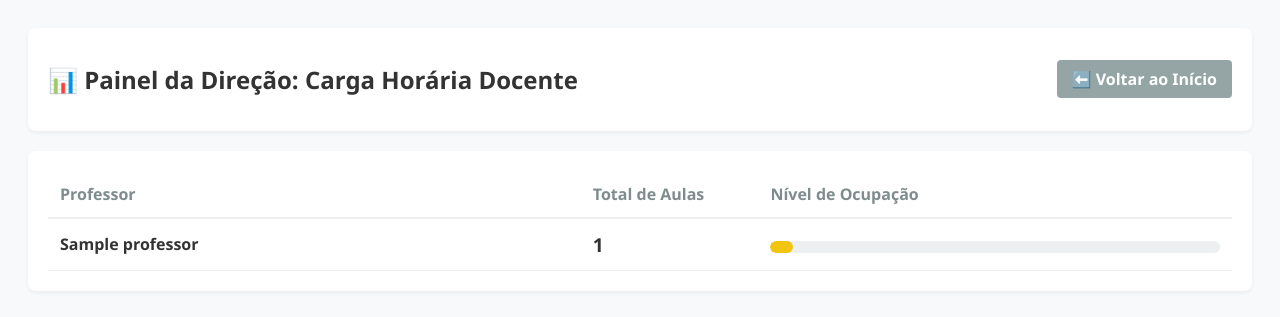
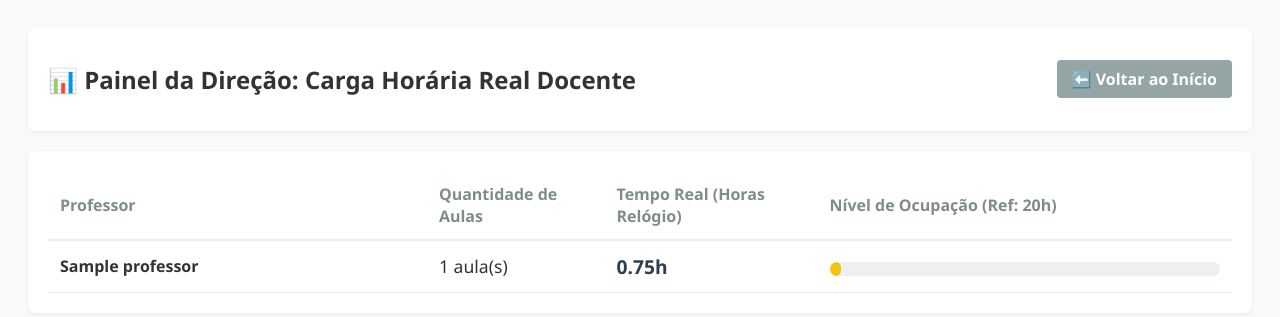
Before and after one commit to jsambarreto/sgg-ifba, a Django app: page /direcao/carga-horaria/ in a window 1280 px wide. Shown: the top 317 px of the page. Run offline with Django 5.2, Linux system fonts and the light colour scheme; a user stored in the database is signed in; tables that the repository leaves empty hold one stand-in row (values such as "Sample post").

Commit message:
feat: update professor workload report with detailed hour calculations and improved data structure

```diff
--- a/gestao/templates/gestao/relatorio_carga.html
+++ b/gestao/templates/gestao/relatorio_carga.html
@@ -15,19 +15,19 @@
         .tabela-dashboard td { padding: 12px; border-bottom: 1px solid #eee; vertical-align: middle; }
 
         /* Estilos da Barra de Progresso */
-        .barra-fundo { width: 100%; background: #ecf0f1; border-radius: 10px; height: 12px; overflow: hidden; margin-top: 5px; }
+        .barra-fundo { width: 100%; background: #ecf0f1; border-radius: 10px; height: 14px; overflow: hidden; margin-top: 5px; position: relative; }
         .barra-preenchimento { height: 100%; border-radius: 10px; transition: width 0.5s; }
 
-        /* Cores baseadas na carga horária (exemplo baseado em 20h como limite) */
-        .carga-alta { background: #e74c3c; } /* Vermelho */
-        .carga-media { background: #3498db; } /* Azul */
-        .carga-baixa { background: #f1c40f; } /* Amarelo */
+        /* Cores baseadas na ocupação real em horas */
+        .carga-alta { background: #e74c3c; } /* Vermelho: Próximo ou acima do limite */
+        .carga-media { background: #3498db; } /* Azul: Equilibrado */
+        .carga-baixa { background: #f1c40f; } /* Amarelo: Subutilizado */
     </style>
 </head>
 <body>
 
     <div class="header">
-        <h2>📊 Painel da Direção: Carga Horária Docente</h2>
+        <h2>📊 Painel da Direção: Carga Horária Real Docente</h2>
         <a href="/" class="btn-voltar">⬅️ Voltar ao Início</a>
     </div>
 
@@ -36,31 +36,31 @@
             <thead>
                 <tr>
                     <th>Professor</th>
-                    <th style="width: 15%;">Total de Aulas</th>
-                    <th style="width: 40%;">Nível de Ocupação</th>
+                    <th style="width: 15%;">Quantidade de Aulas</th>
+                    <th style="width: 18%;">Tempo Real (Horas Relógio)</th>
+                    <th style="width: 35%;">Nível de Ocupação (Ref: 20h)</th>
                 </tr>
             </thead>
             <tbody>
-                {% for prof in professores %}
+                {% for item in dados_professores %}
                 <tr>
-                    <td><strong>{{ prof.nome_completo }}</strong></td>
-                    <td style="font-size: 1.2em; font-weight: bold;">{{ prof.total_aulas }}</td>
+                    <td><strong>{{ item.professor.nome_completo }}</strong></td>
+                    <td style="font-size: 1.1em; font-weight: 500;">{{ item.total_aulas }} aula(s)</td>
+                    <td style="font-size: 1.2em; font-weight: bold; color: #2c3e50;">{{ item.total_horas }}h</td>
                     <td>
-                        {% widthratio prof.total_aulas 20 100 as porcentagem %}
-
-                        <div class="barra-fundo">
+                        <div class="barra-fundo" title="Ocupação: {{ item.porcentagem }}%">
                             <div class="barra-preenchimento
-                                {% if prof.total_aulas >= 16 %}carga-alta
-                                {% elif prof.total_aulas >= 8 %}carga-media
+                                {% if item.total_horas >= 16 %}carga-alta
+                                {% elif item.total_horas >= 8 %}carga-media
                                 {% else %}carga-baixa{% endif %}"
-                                style="width: {% if prof.total_aulas > 20 %}100{% else %}{{ porcentagem }}{% endif %}%;">
+                                style="width: {{ item.porcentagem }}%;">
                             </div>
                         </div>
                     </td>
                 </tr>
                 {% empty %}
                 <tr>
-                    <td colspan="3" style="text-align: center; color: #7f8c8d;">Nenhuma aula cadastrada na base de dados ainda.</td>
+                    <td colspan="4" style="text-align: center; color: #7f8c8d; padding: 30px;">Nenhuma aula cadastrada na base de dados ainda.</td>
                 </tr>
                 {% endfor %}
             </tbody>
--- a/gestao/views.py
+++ b/gestao/views.py
@@ -361,11 +361,47 @@ def relatorio_carga_horaria(request):
     if not (request.user.is_superuser or (hasattr(request.user, 'professor') and request.user.professor.is_diretor)):
         raise PermissionDenied("Acesso restrito à Direção do Campus.")
 
-    professores = Professor.objects.annotate(
-        total_aulas=Count('grades_horarias')
-    ).order_by('-total_aulas')
+    professores_lista = Professor.objects.all().order_by('nome_completo')
+    dados_professores = []
 
-    return render(request, 'gestao/relatorio_carga.html', {'professores': professores})
+    for prof in professores_lista:
+        aulas = prof.grades_horarias.select_related('horario', 'disciplina', 'turma').all()
+        total_aulas = aulas.count()
+        total_horas = 0.0
+
+        ppa_contabilizados = set()
+
+        for aula in aulas:
+            if aula.disciplina:
+                nome_disc = aula.disciplina.nome.upper()
+                # Captura variações: "PPA", "PRÁTICA PROFISSIONAL" ou "PRATICA PROFISSIONAL"
+                if "PPA" in nome_disc or "PRÁTICA PROFISSIONAL" in nome_disc or "PRATICA PROFISSIONAL" in nome_disc:
+                    chave_ppa = (aula.turma_id, aula.disciplina_id)
+                    if chave_ppa not in ppa_contabilizados:
+                        total_horas += 0.75
+                        ppa_contabilizados.add(chave_ppa)
+                    continue
+
+            # Regra normal por cada aula física individual
+            if aula.horario.turno == 'N':    # Noturno: 50 min = 0.833h
+                total_horas += 50 / 60
+            else:                            # Matutino e Vespertino: 45 min = 0.75h
+                total_horas += 45 / 60
+
+        porcentagem = int((total_horas / 20) * 100) if total_horas > 0 else 0
+        if porcentagem > 100:
+            porcentagem = 100
+
+        dados_professores.append({
+            'professor': prof,
+            'total_aulas': total_aulas,
+            'total_horas': round(total_horas, 2),
+            'porcentagem': porcentagem
+        })
+
+    dados_professores.sort(key=lambda x: x['total_horas'], reverse=True)
+
+    return render(request, 'gestao/relatorio_carga.html', {'dados_professores': dados_professores})
 
 @login_required
 def pagina_inicial(request):
```
